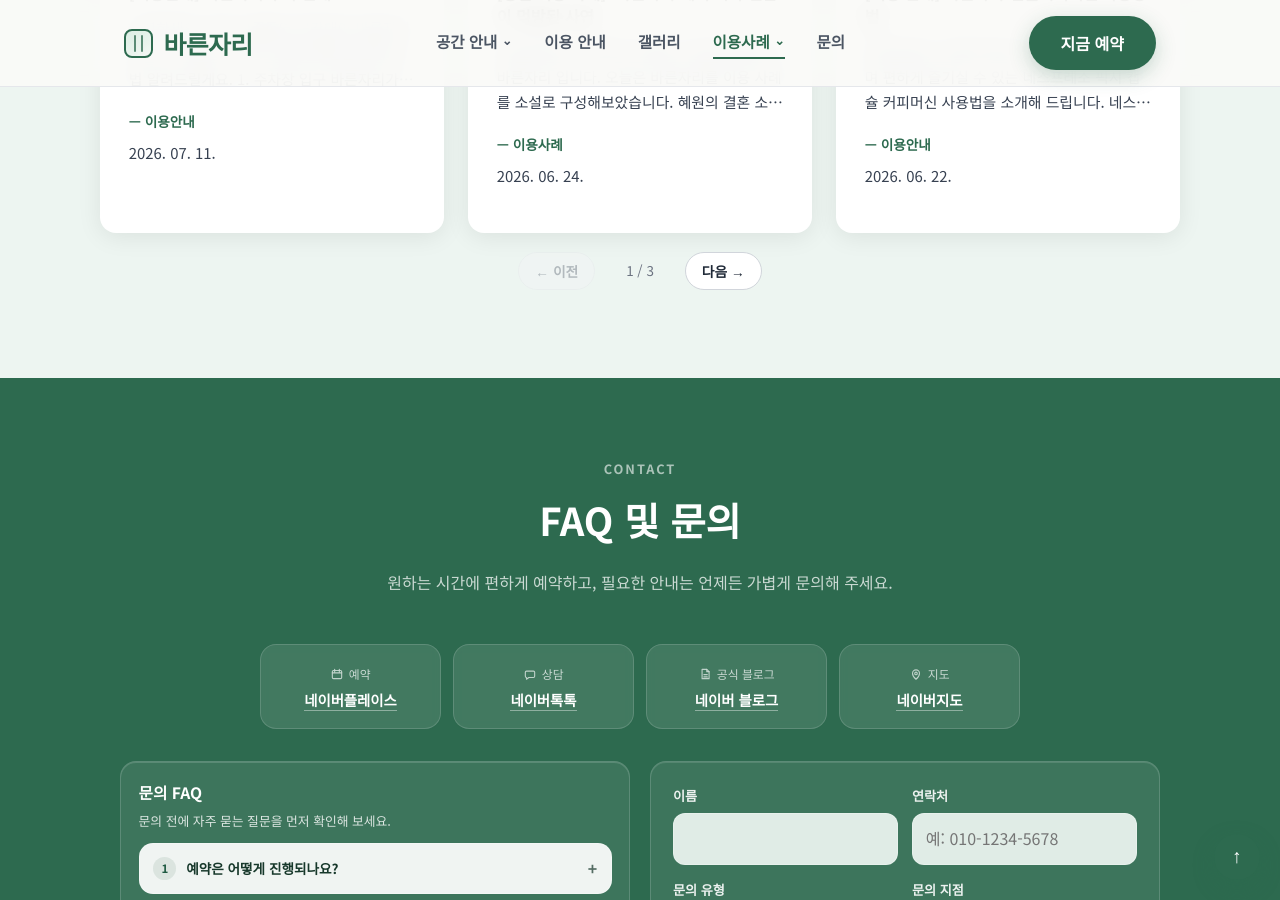
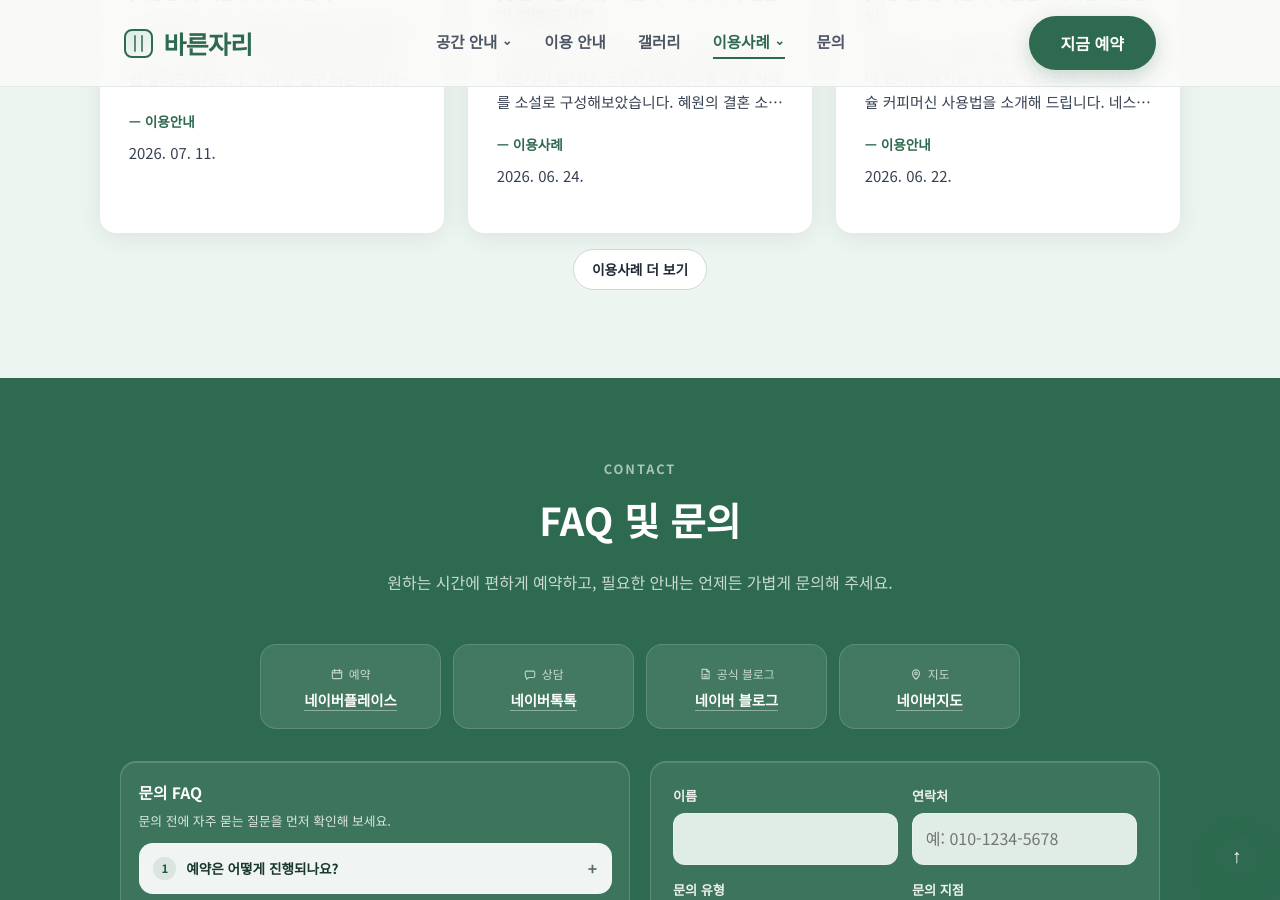
Before and after one commit to bareunspace/blog, a Jekyll site: the page built from index.html, in a window 1280 px wide and 900 px high, scrolled down 6206 px. Built offline with Jekyll 4.4.1, drawn with Linux system fonts in a browser that asks for light colours; some of the changed lines change nothing that is shown.

Commit message:
Use load more for homepage use cases

```diff
--- a/index.html
+++ b/index.html
@@ -510,10 +510,8 @@ script_version: 20260718-4
           <span class="author">— 이용사례: 콘텐츠 촬영</span>
         </div>
       </div>
-      <div class="usecase-controls" id="useCaseControls" hidden>
-        <button type="button" class="usecase-btn" id="useCasePrev">← 이전</button>
-        <p class="usecase-page" id="useCasePageInfo" aria-live="polite">1 / 1</p>
-        <button type="button" class="usecase-btn" id="useCaseNext">다음 →</button>
+      <div class="blog-guide-more-wrap" id="useCaseControls" hidden>
+        <button type="button" class="blog-guide-load-more" id="useCaseLoadMore">이용사례 더 보기</button>
       </div>
     </div>
   </section>
--- a/scripts/main.js
+++ b/scripts/main.js
@@ -15,9 +15,7 @@
     const naverBlogFallbackData = document.getElementById('naverBlogFallbackData');
     const rssStatus = document.getElementById('rssStatus');
     const useCaseControls = document.getElementById('useCaseControls');
-    const useCasePrev = document.getElementById('useCasePrev');
-    const useCaseNext = document.getElementById('useCaseNext');
-    const useCasePageInfo = document.getElementById('useCasePageInfo');
+    const useCaseLoadMore = document.getElementById('useCaseLoadMore');
     const useCaseFilters = document.getElementById('useCaseFilters');
     const contactForm = document.getElementById('contactForm');
     const contactRateNote = document.getElementById('contactRateNote');
@@ -67,10 +65,12 @@
     const HOME_GUIDE_LOAD_STEP = 3;
     const BLOG_FIELD_INITIAL_VISIBLE = 3;
     const BLOG_FIELD_LOAD_STEP = 3;
+    const USECASE_INITIAL_VISIBLE = 3;
+    const USECASE_LOAD_STEP = 3;
     let scrollLockTop = 0;
     let currentGalleryIndex = -1;
     let useCaseItems = [];
-    let useCasePage = 0;
+    let useCaseVisibleCount = USECASE_INITIAL_VISIBLE;
     let useCaseActiveCategory = 'all';
     let featurePanelCleanupTimer = 0;
     let galleryVisibleCount = GALLERY_INITIAL_VISIBLE;
@@ -1291,34 +1291,15 @@
       }
     };
 
-    const getUseCasePageSize = () => {
-      if (window.innerWidth < 760) {
-        return 1;
-      }
-      if (window.innerWidth < 1040) {
-        return 2;
-      }
-      return 3;
-    };
-
-    const updateUseCaseControls = () => {
-      if (!useCaseControls || !useCasePrev || !useCaseNext || !useCasePageInfo) {
-        return;
-      }
-
-      const filteredItems = getFilteredUseCaseItems();
-      const pageSize = getUseCasePageSize();
-      const totalPages = Math.max(1, Math.ceil(filteredItems.length / pageSize));
-
-      if (filteredItems.length <= pageSize) {
-        useCaseControls.hidden = true;
-        return;
-      }
-
-      useCaseControls.hidden = false;
-      useCasePrev.disabled = useCasePage <= 0;
-      useCaseNext.disabled = useCasePage >= totalPages - 1;
-      useCasePageInfo.textContent = `${useCasePage + 1} / ${totalPages}`;
+    const updateUseCaseControls = (filteredItems = getFilteredUseCaseItems()) => {
+      if (!useCaseControls || !useCaseLoadMore) {
+        return;
+      }
+
+      const isDone = useCaseVisibleCount >= filteredItems.length;
+      useCaseControls.hidden = isDone;
+      useCaseLoadMore.hidden = isDone;
+      useCaseLoadMore.disabled = isDone;
     };
 
     const renderUseCasePage = () => {
@@ -1333,20 +1314,13 @@
           rssStatus.textContent = '선택한 카테고리의 글이 없습니다.';
           rssStatus.hidden = false;
         }
-        updateUseCaseControls();
-        return;
-      }
-
-      const pageSize = getUseCasePageSize();
-      const totalPages = Math.max(1, Math.ceil(filteredItems.length / pageSize));
-      if (useCasePage >= totalPages) {
-        useCasePage = totalPages - 1;
-      }
-
-      const start = useCasePage * pageSize;
-      const end = start + pageSize;
-      renderUseCases(filteredItems.slice(start, end));
-      updateUseCaseControls();
+        updateUseCaseControls(filteredItems);
+        return;
+      }
+
+      const visibleItems = filteredItems.slice(0, Math.min(useCaseVisibleCount, filteredItems.length));
+      renderUseCases(visibleItems);
+      updateUseCaseControls(filteredItems);
     };
 
     const setupUseCaseFilters = () => {
@@ -1361,7 +1335,7 @@
 
       const setActiveFilter = (nextCategory) => {
         useCaseActiveCategory = nextCategory;
-        useCasePage = 0;
+        useCaseVisibleCount = USECASE_INITIAL_VISIBLE;
 
         filterButtons.forEach((button) => {
           const isActive = button.dataset.category === nextCategory;
@@ -1700,7 +1674,7 @@
 
       if (embeddedItems.length > 0) {
         useCaseItems = embeddedItems.slice(0, 18);
-        useCasePage = 0;
+        useCaseVisibleCount = USECASE_INITIAL_VISIBLE;
         renderUseCasePage();
       }
 
@@ -1790,7 +1764,7 @@
         if (selected.length > 0) {
           writeUseCaseCache(resolvedItems);
           useCaseItems = resolvedItems.slice(0, 18);
-          useCasePage = 0;
+          useCaseVisibleCount = USECASE_INITIAL_VISIBLE;
           renderUseCasePage();
         } else if (rssStatus) {
           rssStatus.textContent = '이용사례 · 이용안내 글을 준비 중입니다.';
@@ -1802,7 +1776,7 @@
       } catch (error) {
         if (embeddedItems.length > 0) {
           useCaseItems = embeddedItems.slice(0, 18);
-          useCasePage = 0;
+          useCaseVisibleCount = USECASE_INITIAL_VISIBLE;
           renderUseCasePage();
           return;
         }
@@ -1810,7 +1784,7 @@
         const cachedItems = readUseCaseCache();
         if (cachedItems.length > 0) {
           useCaseItems = cachedItems.slice(0, 18);
-          useCasePage = 0;
+          useCaseVisibleCount = USECASE_INITIAL_VISIBLE;
           renderUseCasePage();
           if (rssStatus) {
             rssStatus.textContent = '최신 데이터를 불러오지 못해 최근 캐시 데이터를 표시합니다.';
@@ -1829,22 +1803,11 @@
       }
     };
 
-    if (useCasePrev && useCaseNext) {
-      useCasePrev.addEventListener('click', () => {
-        if (useCasePage > 0) {
-          useCasePage -= 1;
-          renderUseCasePage();
-        }
-      });
-
-      useCaseNext.addEventListener('click', () => {
+    if (useCaseLoadMore) {
+      useCaseLoadMore.addEventListener('click', () => {
         const filteredItems = getFilteredUseCaseItems();
-        const pageSize = getUseCasePageSize();
-        const totalPages = Math.max(1, Math.ceil(filteredItems.length / pageSize));
-        if (useCasePage < totalPages - 1) {
-          useCasePage += 1;
-          renderUseCasePage();
-        }
+        useCaseVisibleCount = Math.min(filteredItems.length, useCaseVisibleCount + USECASE_LOAD_STEP);
+        renderUseCasePage();
       });
     }
 
@@ -1853,7 +1816,6 @@
         closeMobileMenu();
       }
       if (useCaseItems.length > 0) {
-        useCasePage = 0;
         renderUseCasePage();
       }
     });
--- a/styles/main.css
+++ b/styles/main.css
@@ -1436,42 +1436,6 @@ section { padding: 5rem 1.5rem; }
 .testimonial-meta {
   margin-top: .35rem;
   font-size: .8rem;
-  color: var(--muted);
-}
-.usecase-controls {
-  margin-top: 1.2rem;
-  display: flex;
-  align-items: center;
-  justify-content: center;
-  gap: .8rem;
-}
-.usecase-btn {
-  border: 1px solid #d1d5db;
-  background: #fff;
-  color: #1f2937;
-  border-radius: 999px;
-  padding: .48rem 1rem;
-  font-size: .86rem;
-  font-weight: 600;
-  cursor: pointer;
-  transition: background var(--transition), color var(--transition), border-color var(--transition);
-}
-.usecase-btn:hover {
-  background: var(--primary);
-  border-color: var(--primary);
-  color: #fff;
-}
-.usecase-btn:disabled {
-  opacity: .45;
-  cursor: not-allowed;
-  background: #f3f4f6;
-  color: #6b7280;
-  border-color: #e5e7eb;
-}
-.usecase-page {
-  min-width: 64px;
-  text-align: center;
-  font-size: .84rem;
   color: var(--muted);
 }
 .rss-status {
```
